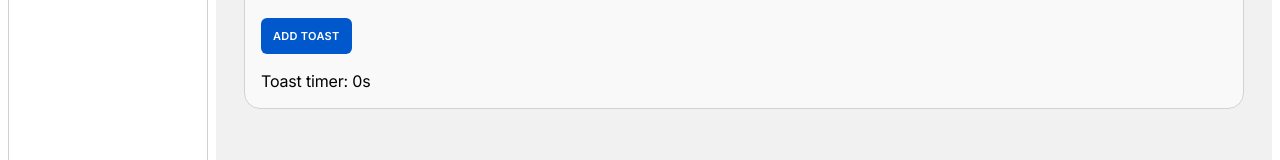
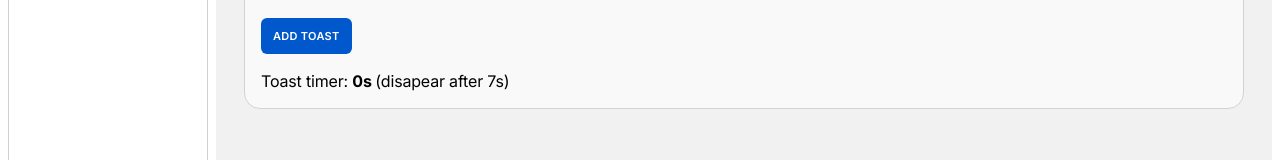
Before and after one commit to thuannguyen13/accessibility-demo, a React (Create React App) app: page /ReactionTime in a window 1280 px wide. Shown: the part 262-422 px from the top of the page. Built offline with nearby package versions, Linux system fonts and the light colour scheme.

Commit message:
Update Toast demo

```diff
--- a/src/components/Toast/toast.scss
+++ b/src/components/Toast/toast.scss
@@ -2,10 +2,10 @@
 
 .toast {
     display: inline-flex;
-    background-color: $Mono-White;
-    border: 1px solid $N20;
+    background-color: $B5;
+    border: 1px solid $B40;
     border-radius: 6px;
-    box-shadow: $shadow-5;
+    box-shadow: $shadow-15;
     align-items: flex-start;
     padding: 8px 12px;
 }
--- a/src/routes/ReactionTime.js
+++ b/src/routes/ReactionTime.js
@@ -32,6 +32,7 @@ export default function ReactionTime() {
     }
 
     function remoteToast() {
+        setCounter(0);
         setToast(false);
         setIsCounting(false);
     }
@@ -49,7 +50,9 @@ export default function ReactionTime() {
             <Section>
                 <Box title="Provide enough time for screen reader to read content from popup elements">
                     <Button label="Add Toast" onClick={addToast} />
-                    <p>Toast timer: {counter}s</p>
+                    <p>
+                        Toast timer: <b>{counter}s </b>(disapear after 7s)
+                    </p>
                 </Box>
             </Section>
         </>
--- a/src/styles/_variables.scss
+++ b/src/styles/_variables.scss
@@ -36,3 +36,4 @@ $G40: #88e063;
 // Shadow
 $shadow-B: 0px 0px 4px rgba(66, 148, 2380, 0.8), 0px 0px 8px rgba(66, 148, 238, 0.5);
 $shadow-5: 0px 0px 4px 0px #9696a04d, 0px 0px 2px 0px #9696a080;
+$shadow-15: 0px 8px 18px rgba($Mono-Black, 0.1);
```
